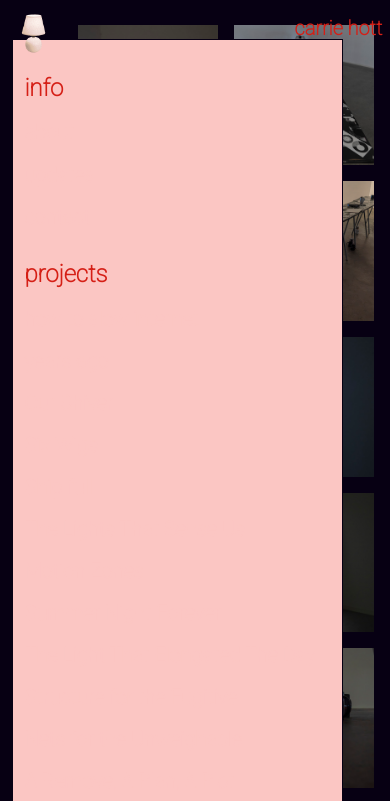
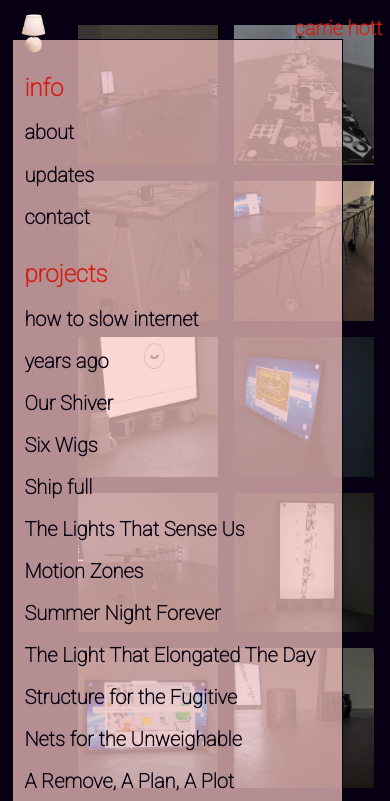
Before and after one commit to carriehott/carriehott.online, an Eleventy site: page src/yearsago.html in a window 390 px wide. Both pictures are taken after a click on the element 33 px from the left and 73 px from the top of the page. Shown: the top 801 px of the page. Built offline with nearby package versions, Linux system fonts and the light colour scheme; Eleventy itself is replaced by a stand-in of ours; files that its build step writes are made by us from their sources.

Commit message:
mobile nav

```diff
--- a/src/css/global.css
+++ b/src/css/global.css
@@ -500,8 +500,9 @@ text-decoration: underline;
   }
 
   #navmenu {
-    background-color: #fbc6c3;
+    background-color: #fbc6c3b7;
     border: #070013 solid 1px;
+    color: #070013;
     width: 85%;
     position: fixed;
     top: 0;
```
Also changed, not shown: 1 other file.
